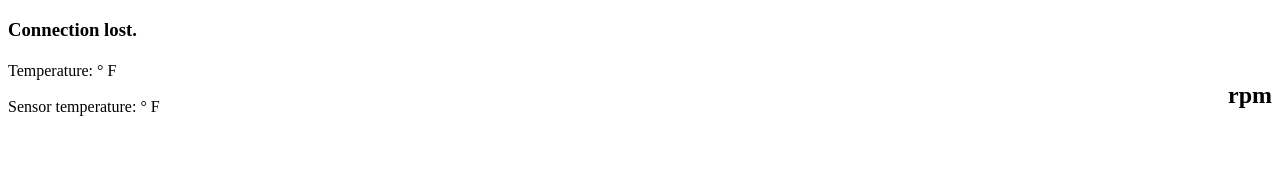
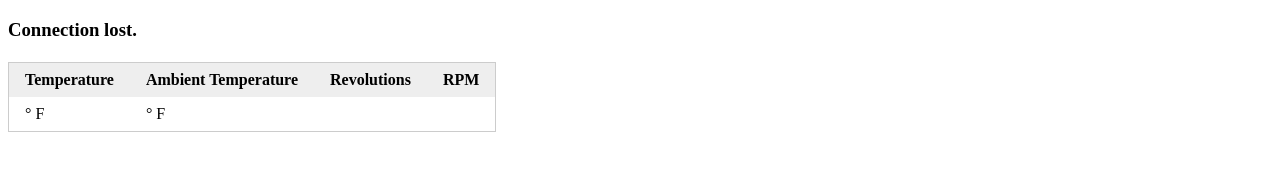
Before and after one commit to jaymooney/melangermonitor, a plain HTML site: page index.html in a window 1280 px wide. Drawn offline with Linux system fonts and the light colour scheme.

Commit message:
make a pretty table

```diff
--- a/index.html
+++ b/index.html
@@ -2,6 +2,22 @@
 <html>
 <head>
 <title>Choclometer</title>
+<style type="text/css">
+.thetable {
+	border-spacing: 0;
+	border: 1px solid #ccc;
+}
+.thetable thead {
+	background-color: #eee;
+}
+
+.thetable th, .thetable td {
+	padding: 0.5em 1em;
+}
+
+
+
+</style>
 <script>
 var ws;
 var $ = document.getElementById.bind(document);
@@ -23,8 +39,9 @@ function setup() {
 			$("rpm").innerHTML = Math.round(data.rpm);
 			$("objtemp").innerHTML = data.objtemp;
 			$("dietemp").innerHTML = data.dietemp;
+			$("revs").innerHTML = data.trips;
 		}
-		console.log(data);
+//		console.log(data);
 	};
 
 	ws.onclose = function() {
@@ -40,9 +57,23 @@ function setup() {
 <h3 id="status">Connecting...</h3>
 <h4 id="recording"></h4>
 
-<h2 style="float: right"><span id="rpm"></span>rpm</h2>
-Temperature: <span id="objtemp"></span>° F
-<br/><br/>
-Sensor temperature: <span id="dietemp"></span>° F
+<table class="thetable">
+<thead>
+<tr>
+	<th>Temperature</th>
+	<th>Ambient Temperature</th>
+	<th>Revolutions</th>
+	<th>RPM</th>
+</tr>
+</thead>
+<tbody>
+<tr>
+	<td><span id="objtemp"></span>° F</td>
+	<td><span id="dietemp"></span>° F</td>
+	<td id="revs"></td>
+	<td><span id="rpm"></span></td>
+</tr>
+</tbody>
+</table>
 </body>
 </html>
```
